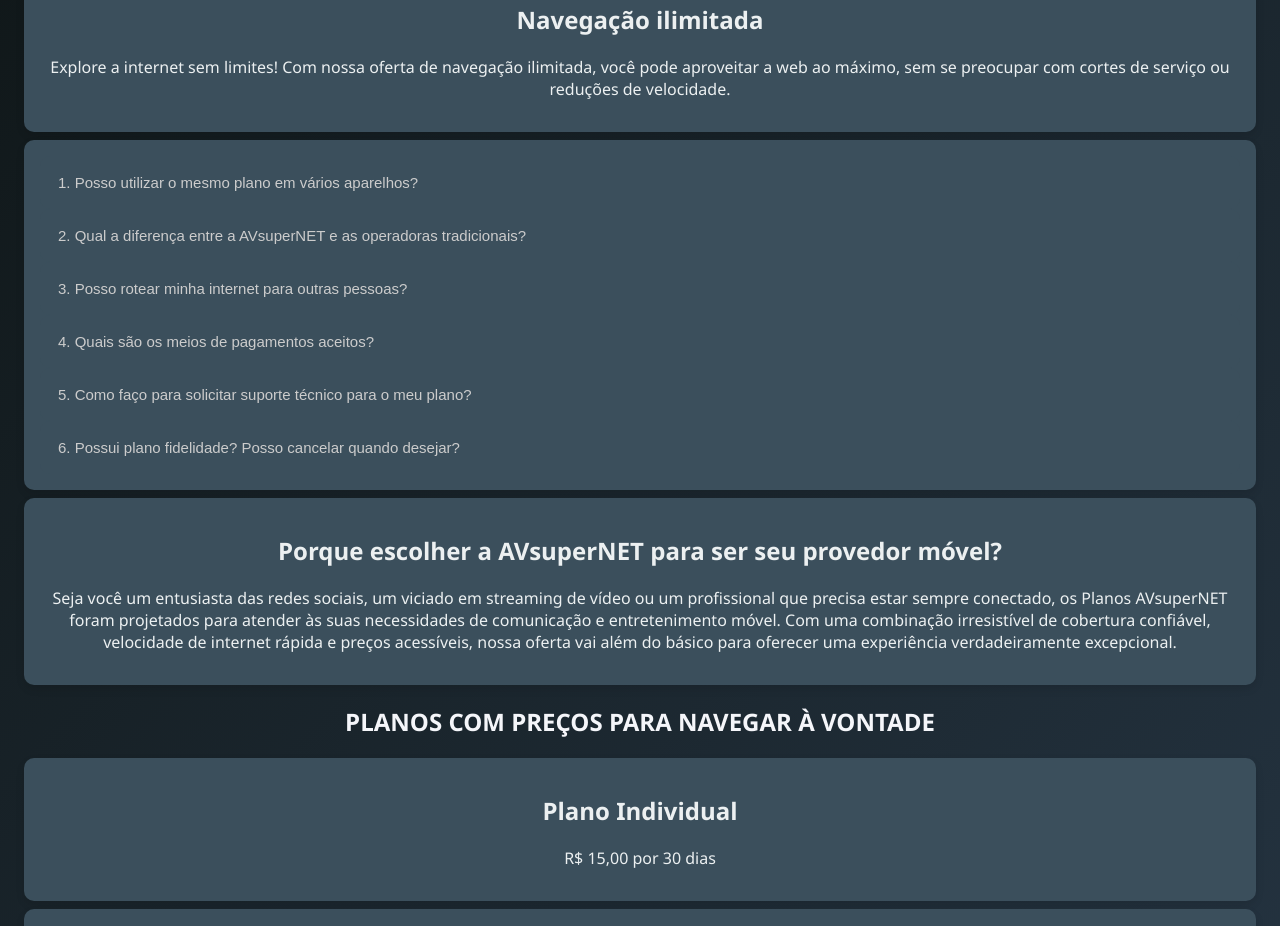
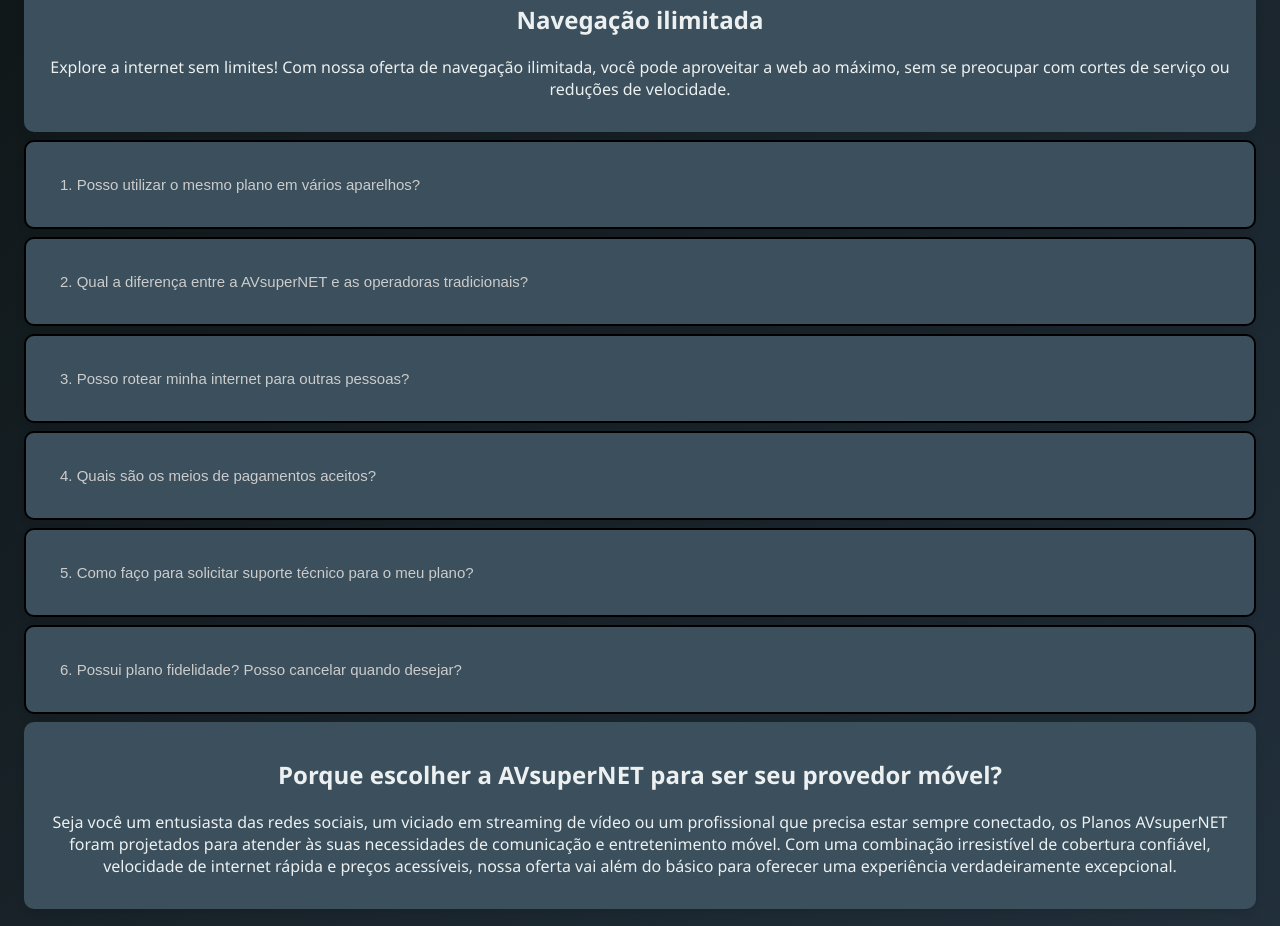
Before and after one commit to Vandersonmarc/avsupernet.github.io, a plain HTML site: page index.html in a window 1280 px wide. Shown: the part 805-1731 px from the top of the page. Drawn offline with Linux system fonts and the light colour scheme.

Commit message:
Update index.html

```diff
--- a/index.html
+++ b/index.html
@@ -158,35 +158,45 @@
     <h2>Navegação ilimitada</h2>
     <p>Explore a internet sem limites! Com nossa oferta de navegação ilimitada, você pode aproveitar a web ao máximo, sem se preocupar com cortes de serviço ou reduções de velocidade.</p>
   </div>
-  <div class="coluna" style="background-color: #3b4f5c;">
+  <div class="coluna" style="background-color: #3b4f5c; border: 2px solid black; border-radius: 10px;">
   <button class="accordion">1. Posso utilizar o mesmo plano em vários aparelhos?</button>
   <div class="panel">
     <p>Não, todos os planos são individuais e não é possível compartilhar suas credenciais para outras pessoas.</p>
   </div>
+</div>
 
+<div class="coluna" style="background-color: #3b4f5c; border: 2px solid black; border-radius: 10px;">
   <button class="accordion">2. Qual a diferença entre a AVsuperNET e as operadoras tradicionais?</button>
   <div class="panel">
     <p>As operadoras normalmente cobram por mega usado. A AVsuperNET é diferente, oferecemos um aplicativo para você utilizar internet ilimitada todo o mês por um valor fixo acessível a todos.</p>
   </div>
+</div>
 
+<div class="coluna" style="background-color: #3b4f5c; border: 2px solid black; border-radius: 10px;">
   <button class="accordion">3. Posso rotear minha internet para outras pessoas?</button>
   <div class="panel">
     <p>Não, pois o sistema é projetado apenas para o aparelho que conecta através do usuário e senha.</p>
   </div>
+</div>
 
+<div class="coluna" style="background-color: #3b4f5c; border: 2px solid black; border-radius: 10px;">
   <button class="accordion">4. Quais são os meios de pagamentos aceitos?</button>
   <div class="panel">
     <p>Atualmente aceitamos somente pagamentos via pix.</p>
   </div>
+</div>
 
+<div class="coluna" style="background-color: #3b4f5c; border: 2px solid black; border-radius: 10px;">
   <button class="accordion">5. Como faço para solicitar suporte técnico para o meu plano?</button>
   <div class="panel">
     <p>Você pode obter atendimento através do WhatsApp. Os links de acesso estão no rodapé do nosso site.</p>
   </div>
+</div>
 
+<div class="coluna" style="background-color: #3b4f5c; border: 2px solid black; border-radius: 10px;">
   <button class="accordion">6. Possui plano fidelidade? Posso cancelar quando desejar?</button>
   <div class="panel">
-    <p>Todos os nossos planos não exigem contrato e nem verificações de crédito! Você pode cancelar sua assinatura conosco a qualquer momento.</p>
+    <p>Sim, você pode cancelar quando desejar. Nosso plano fidelidade oferece vantagens adicionais, mas não impõe restrições de cancelamento.</p>
   </div>
 </div>
   <div class="conteudo">
```
